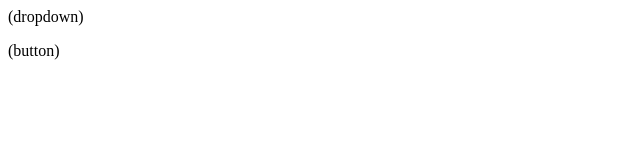
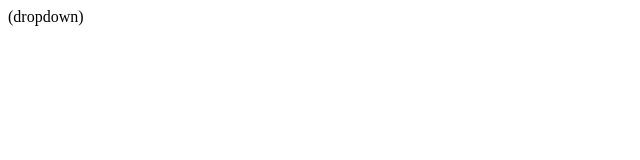
Before and after one commit to Filza-Talat/locallyrepo, a plain HTML site: page index.html in a window 1280 px wide. Shown: the full height of the page, 0-640 px from the left. Drawn offline with Linux system fonts and the light colour scheme.

Commit message:
delet button

```diff
--- a/index.html
+++ b/index.html
@@ -1,2 +1 @@
  <p>(dropdown)</p>
- <p>(button)</p>
```
